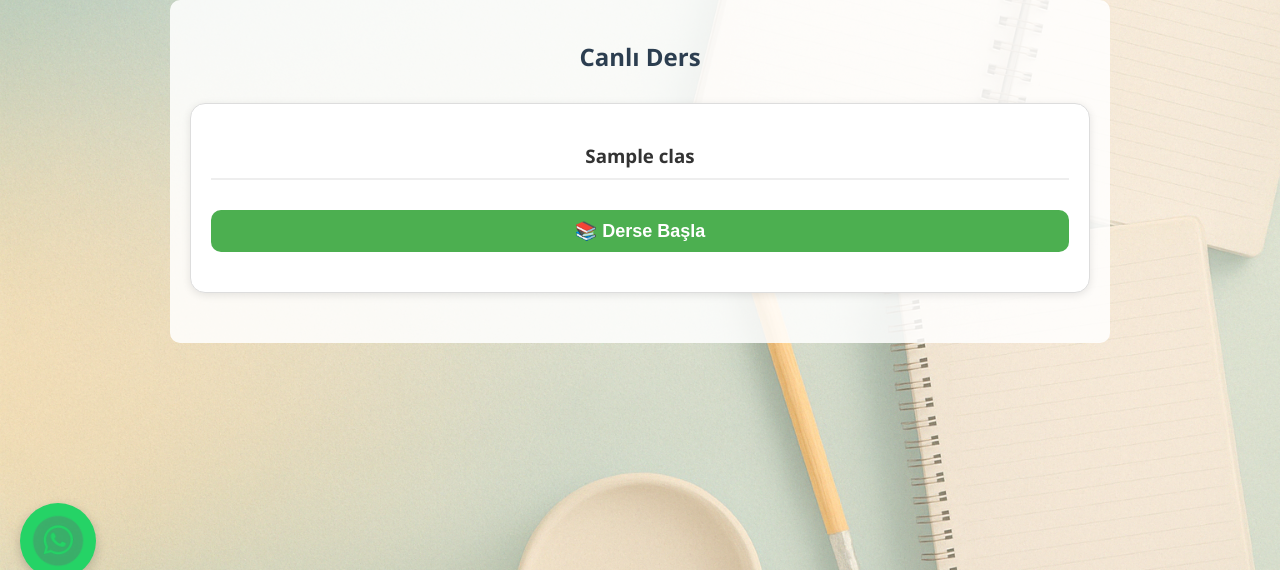
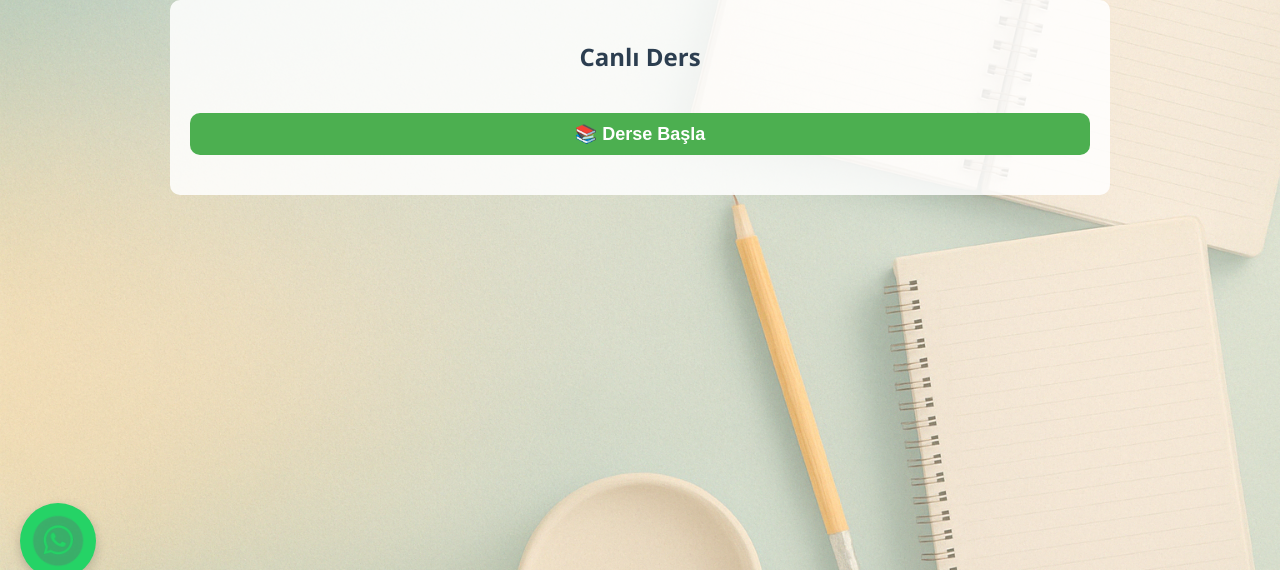
Before and after one commit to hasankck123/kocak-egitim, a Flask app: page /live-classes in a window 1280 px wide. Shown: the part 201-771 px from the top of the page. Run offline with Flask 3, Linux system fonts and the light colour scheme; the visitor is signed in with stand-in values (Sample User, id 1); tables that the repository leaves empty hold one stand-in row (values such as "Sample post").

Commit message:
canlı ders link güncellemesi

```diff
--- a/main.py
+++ b/main.py
@@ -36,6 +36,10 @@ class Announcement(db.Model):
     id = db.Column(db.Integer, primary_key=True)
     text = db.Column(db.Text, nullable=False)
     created_at = db.Column(db.DateTime, default=datetime.utcnow)
+class Settings(db.Model):
+    id = db.Column(db.Integer, primary_key=True)
+    live_class_url = db.Column(db.String(500), nullable=True)
+
 
 with app.app_context():
     db.create_all()
@@ -107,9 +111,8 @@ def register():
 def live_classes():
     if 'user' not in session:
         return redirect(url_for('login'))
-    latest_class = LiveClass.query.order_by(LiveClass.created_at.desc()).first()  # Sadece en son eklenen canlı ders
-    return render_template('live_classes.html', latest_class=latest_class)
-
+    setting = Settings.query.first()
+    return render_template('live_classes.html', live_class_url=setting.live_class_url if setting else None)
 
 @app.route('/recordings')
 def recordings():
@@ -168,12 +171,22 @@ def admin():
             if user and user.username != 'admin':
                 db.session.delete(user)
                 db.session.commit()
+        elif 'update_live_class_url' in request.form:
+            new_url = request.form['update_live_class_url']
+            setting = Settings.query.first()
+            if not setting:
+                setting = Settings(live_class_url=new_url)
+                db.session.add(setting)
+            else:
+                setting.live_class_url = new_url
+            db.session.commit()
 
     live_classes = LiveClass.query.order_by(LiveClass.created_at.desc()).all()
     video_records = VideoRecord.query.order_by(VideoRecord.created_at.desc()).all()
     reference_codes = ReferenceCode.query.all()
     users = User.query.filter(User.username != 'admin').all()
     announcements = Announcement.query.order_by(Announcement.created_at.desc()).all()
+    setting = Settings.query.first()
 
     return render_template(
         'admin.html',
@@ -181,5 +194,6 @@ def admin():
         video_records=video_records,
         reference_codes=reference_codes,
         users=users,
-        announcements=announcements
+        announcements=announcements,
+        setting=setting
     )
--- a/templates/live_classes.html
+++ b/templates/live_classes.html
@@ -4,12 +4,9 @@
 <div class="container">
     <h2 style="text-align: center; margin-bottom: 30px;">Canlı Ders</h2>
 
-    {% if latest_class %}
-    <div class="live-class-card">
-        <h3>{{ latest_class.title }}</h3>
-
     <div style="text-align: center; margin-bottom: 20px;">
-            <button onclick="document.getElementById('iframe-container').style.display='block'; this.style.display='none';" style="padding: 10px 20px; font-size: 18px; border: none; background-color: #4CAF50; color: white; border-radius: 10px; cursor: pointer;">
+        <button onclick="document.getElementById('iframe-container').style.display='block'; this.style.display='none';"
+            style="padding: 10px 20px; font-size: 18px; border: none; background-color: #4CAF50; color: white; border-radius: 10px; cursor: pointer;">
             📚 Derse Başla
         </button>
     </div>
@@ -17,15 +14,12 @@
     <div id="iframe-container" style="display: none;">
         <div class="iframe-container">
             <iframe
-                    src="{{ latest_class.url }}"
-                    allow="camera; microphone; fullscreen; display-capture">
+                src="https://kocakegitim.daily.co/kocakegitim"
+                allow="camera; microphone; fullscreen; speaker; display-capture"
+                style="width: 100%; height: 600px; border: none; border-radius: 10px;">
             </iframe>
         </div>
     </div>
-    </div>
-    {% else %}
-    <p style="text-align:center;">Şu anda aktif canlı ders bulunmamaktadır.</p>
-    {% endif %}
 
 </div>
 
@@ -36,26 +30,10 @@
     padding: 20px;
 }
 
-.live-class-card {
-    background: #ffffff;
-    border: 1px solid #ddd;
-    border-radius: 15px;
-    padding: 20px;
-    box-shadow: 0 2px 8px rgba(0,0,0,0.1);
-    margin-bottom: 30px;
-}
-
-.live-class-card h3 {
-    text-align: center;
-    margin-bottom: 20px;
-    border-bottom: 2px solid #eee;
-    padding-bottom: 10px;
-}
-
 .iframe-container {
     position: relative;
     width: 100%;
-    padding-bottom: 56.25%; /* 16:9 aspect ratio */
+    padding-bottom: 56.25%; /* 16:9 Aspect Ratio */
     height: 0;
     overflow: hidden;
     border-radius: 10px;
```
Also changed, not shown: templates/admin.html (+9 -0 lines). Lines whose indentation alone changed are shown as unchanged.
